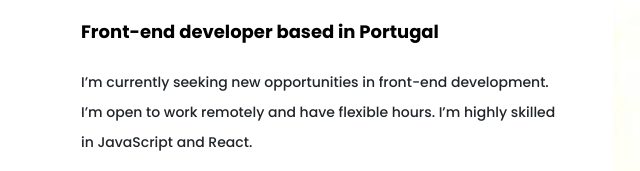
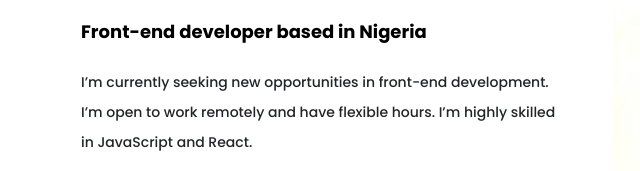
Before and after one commit to chukseminence/my-portfolio, a plain HTML site: page about.html in a window 1280 px wide. Shown: the part 433-604 px from the top of the page, 39-679 px from the left. Drawn offline with nearby package versions, Linux system fonts and the light colour scheme.

Commit message:
Update about.html
country-update

```diff
--- a/about.html
+++ b/about.html
@@ -65,7 +65,7 @@
         <div class="col-lg-6">
           <div class="content">
             <h1 class="mb-4">Hi, I’m Romanus Chukwuma</h1>
-            <h2 class="mb-4">Front-end developer based in Portugal </h2>
+            <h2 class="mb-4">Front-end developer based in Nigeria </h2>
             <p class="mb-5">
               I’m currently seeking new opportunities in front-end development. I’m open to work remotely and have flexible hours. I’m highly skilled in JavaScript and React.
             </p>
```
